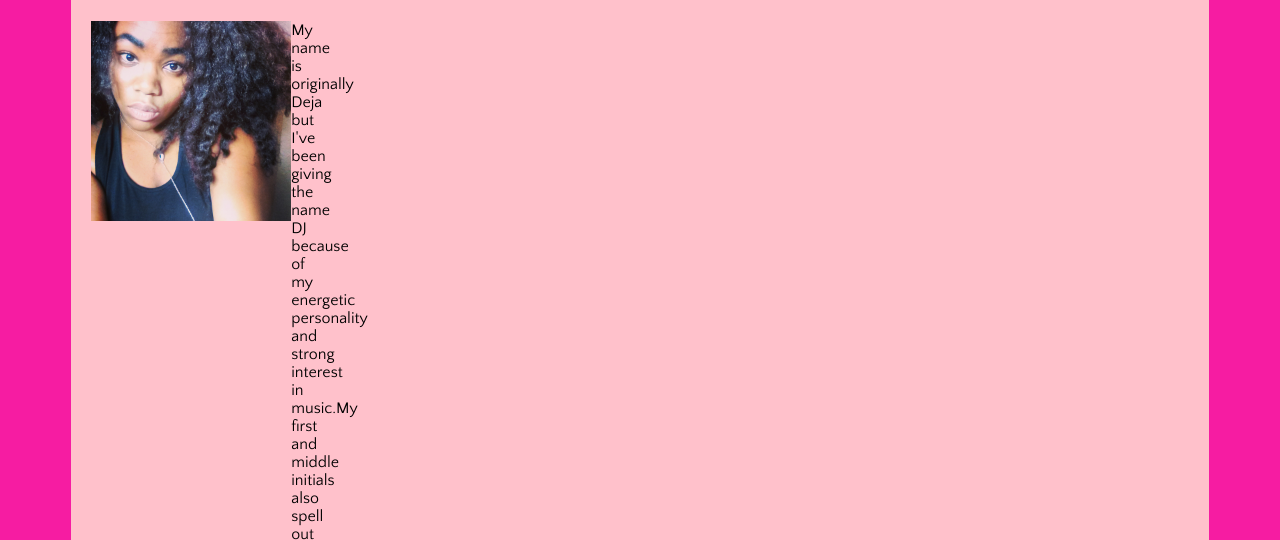
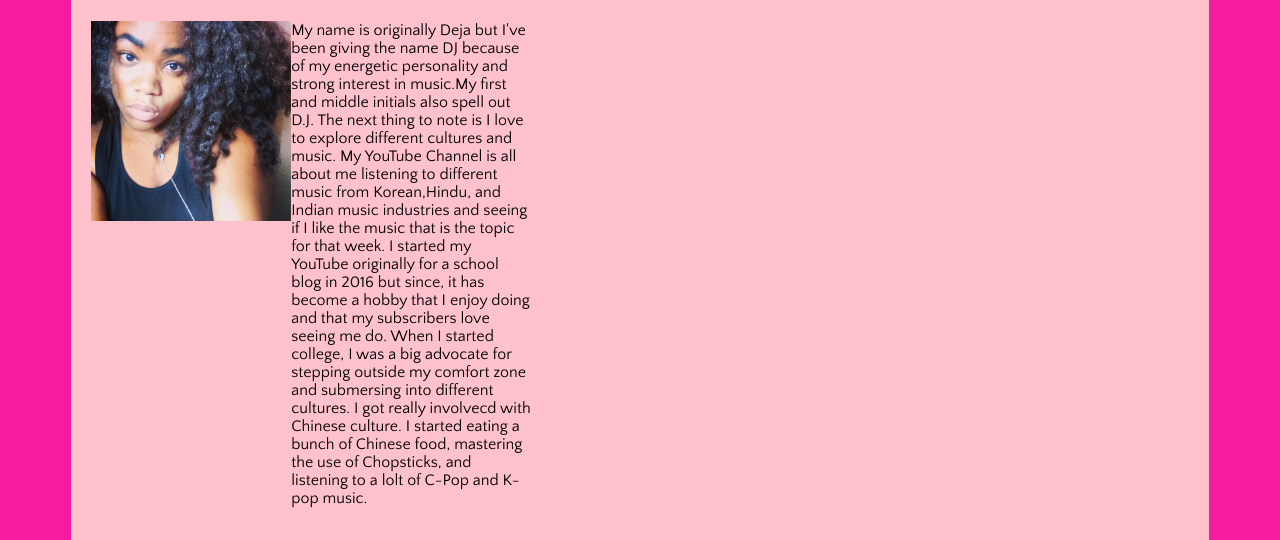
Before and after one commit to J4502-fs17/djpointer, a plain HTML site: page index.html in a window 1280 px wide. Shown: the part 256-796 px from the top of the page. Drawn offline with Linux system fonts and the light colour scheme; a web font is replaced by a local one.

Commit message:
bbkjkbkb

```diff
--- a/styles.css
+++ b/styles.css
@@ -122,8 +122,8 @@ width:90%;
         grid-template-columns: 200px 1fr 1fr;
         grid-gap: 20px;
         grid-template-areas:
-            " b a a."
-             "c c . e ";
+            " b a a"
+             "c c e ";
       }
 
 
```
